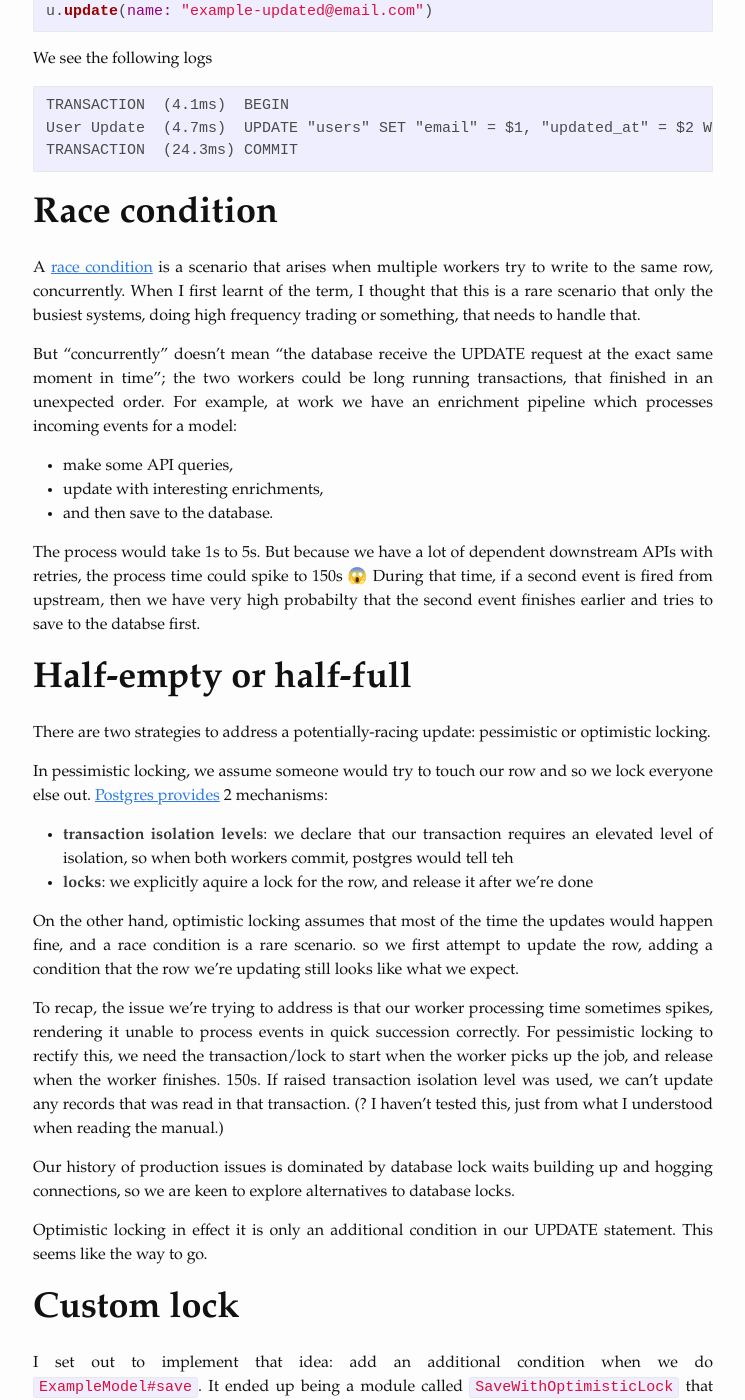
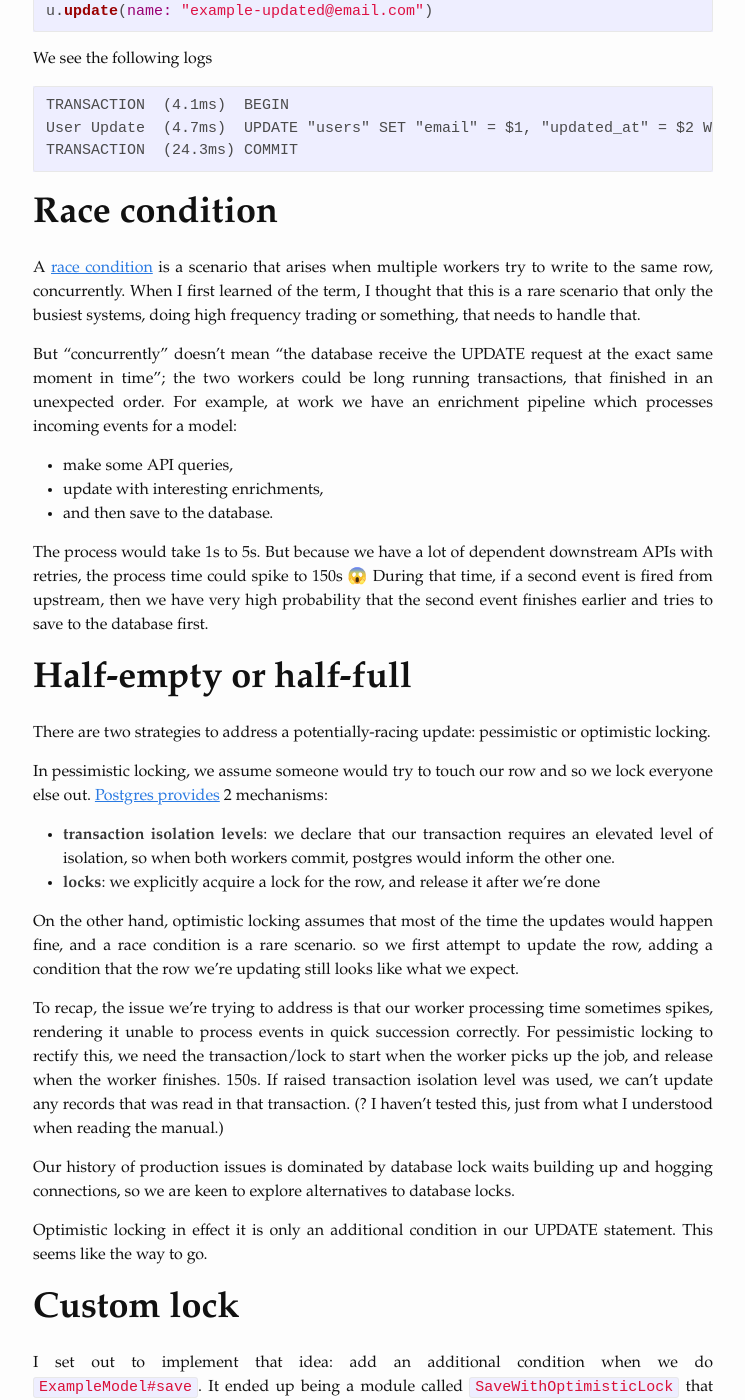
Before and after one commit to keang/keang.github.io, a Jekyll site: the page built from _posts/2023-08-15-custom-optimistic-lock.markdown, in a window 1280 px wide and 1400 px high, scrolled down 363 px. Shown: the whole window, without its empty margins (267-1012 px from the left). Built offline with Jekyll 4.4.1, drawn with Linux system fonts in a browser that asks for light colours; nearby versions of some CDN libraries; some web fonts are replaced; some of the changed text lies outside the part shown.

Commit message:
Fix more spelling

```diff
--- a/_posts/2023-08-15-custom-optimistic-lock.markdown
+++ b/_posts/2023-08-15-custom-optimistic-lock.markdown
@@ -26,7 +26,7 @@ TRANSACTION  (24.3ms) COMMIT
 # Race condition
 
 A [race condition](https://en.wikipedia.org/wiki/Race_condition) is a scenario that arises when multiple workers try to write to the same row, concurrently.
-When I first learnt of the term, I thought that this is a rare scenario that only the busiest systems, doing high frequency trading or something, that needs to handle that.
+When I first learned of the term, I thought that this is a rare scenario that only the busiest systems, doing high frequency trading or something, that needs to handle that.
 
 But "concurrently" doesn't mean "the database receive the UPDATE request at the exact same moment in time"; the two workers could be long running transactions, that finished in an unexpected order.
 For example, at work we have an enrichment pipeline which processes incoming events for a model:
@@ -37,7 +37,7 @@ For example, at work we have an enrichment pipeline which processes incoming eve
 
 The process would take 1s to 5s.
 But because we have a lot of dependent downstream APIs with retries, the process time could spike to 150s 😱
-During that time, if a second event is fired from upstream, then we have very high probabilty that the second event finishes earlier and tries to save to the databse first.
+During that time, if a second event is fired from upstream, then we have very high probability that the second event finishes earlier and tries to save to the database first.
 
 # Half-empty or half-full
 
@@ -45,8 +45,8 @@ There are two strategies to address a potentially-racing update: pessimistic or
 
 In pessimistic locking, we assume someone would try to touch our row and so we lock everyone else out.
 [Postgres provides](https://www.postgresql.org/docs/current/mvcc-intro.html) 2 mechanisms:
-- **transaction isolation levels**: we declare that our transaction requires an elevated level of isolation, so when both workers commit, postgres would tell teh
-- **locks**: we explicitly aquire a lock for the row, and release it after we're done
+- **transaction isolation levels**: we declare that our transaction requires an elevated level of isolation, so when both workers commit, postgres would inform the other one.
+- **locks**: we explicitly acquire a lock for the row, and release it after we're done
 
 On the other hand, optimistic locking assumes that most of the time the updates would happen fine, and a race condition is a rare scenario.
 so we first attempt to update the row, adding a condition that the row we're updating still looks like what we expect.
@@ -70,7 +70,7 @@ I set out to implement that idea: add an additional condition when we do `Exampl
 
 I did feel kinda dirty, monkey patching private methods with names starting with an underscore.
 
-But while debugging my attempt, I learnt that this is how a lot of core ActiveRecord features are implemented:
+But while debugging my attempt, I learned that this is how a lot of core ActiveRecord features are implemented:
 
 - `ActiveRecord::AttributeMethods::Dirty`
 - `ActiveRecord::Timestamp`
```
Also changed, not shown: _posts/2023-08-12-explain-then-wet.md (+2 -2 lines).
